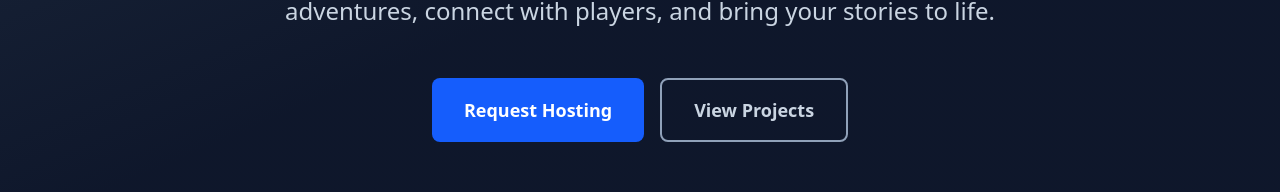
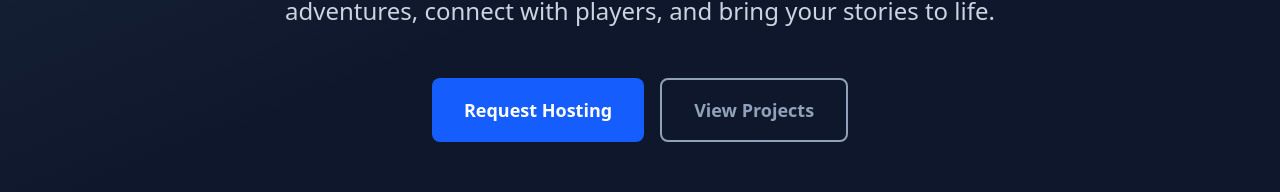
Before and after one commit to Not-A-Hero-DK/larps.dk, a Next.js app: page / in a window 1280 px wide. Shown: the part 376-568 px from the top of the page. Built offline with nearby package versions, Linux system fonts and the light colour scheme.

Commit message:
Disable navigation for hosting and projects links
Changed the 'Request Hosting' and 'View Projects' links to use '#' and prevent default navigation. Updated styles and attributes to indicate disabled state and added a 'Coming soon' tooltip for the projects link.

```diff
--- a/src/app/page.tsx
+++ b/src/app/page.tsx
@@ -22,14 +22,18 @@ export default function Home() {
 
           <div className="flex flex-col sm:flex-row gap-4 justify-center">
             <Link
-              href="/request-hosting"
+              href="#"
               className="bg-blue-600 hover:bg-blue-700 text-white font-semibold py-4 px-8 rounded-lg transition-colors duration-200 text-lg flex items-center justify-center"
+              onClick={(e) => e.preventDefault()}
             >
               {t("landing.request_hosting")}
             </Link>
             <Link
-              href="/projects"
-              className="border-2 border-slate-400 hover:border-slate-300 text-slate-300 hover:text-white font-semibold py-4 px-8 rounded-lg transition-colors duration-200 text-lg flex items-center justify-center"
+              href="#"
+              onClick={(e) => e.preventDefault()}
+              aria-disabled="true"
+              title="Coming soon"
+              className="border-2 border-slate-400 text-slate-400 cursor-not-allowed font-semibold py-4 px-8 rounded-lg transition-colors duration-200 text-lg flex items-center justify-center"
             >
               {t("landing.view_projects")}
             </Link>
```
